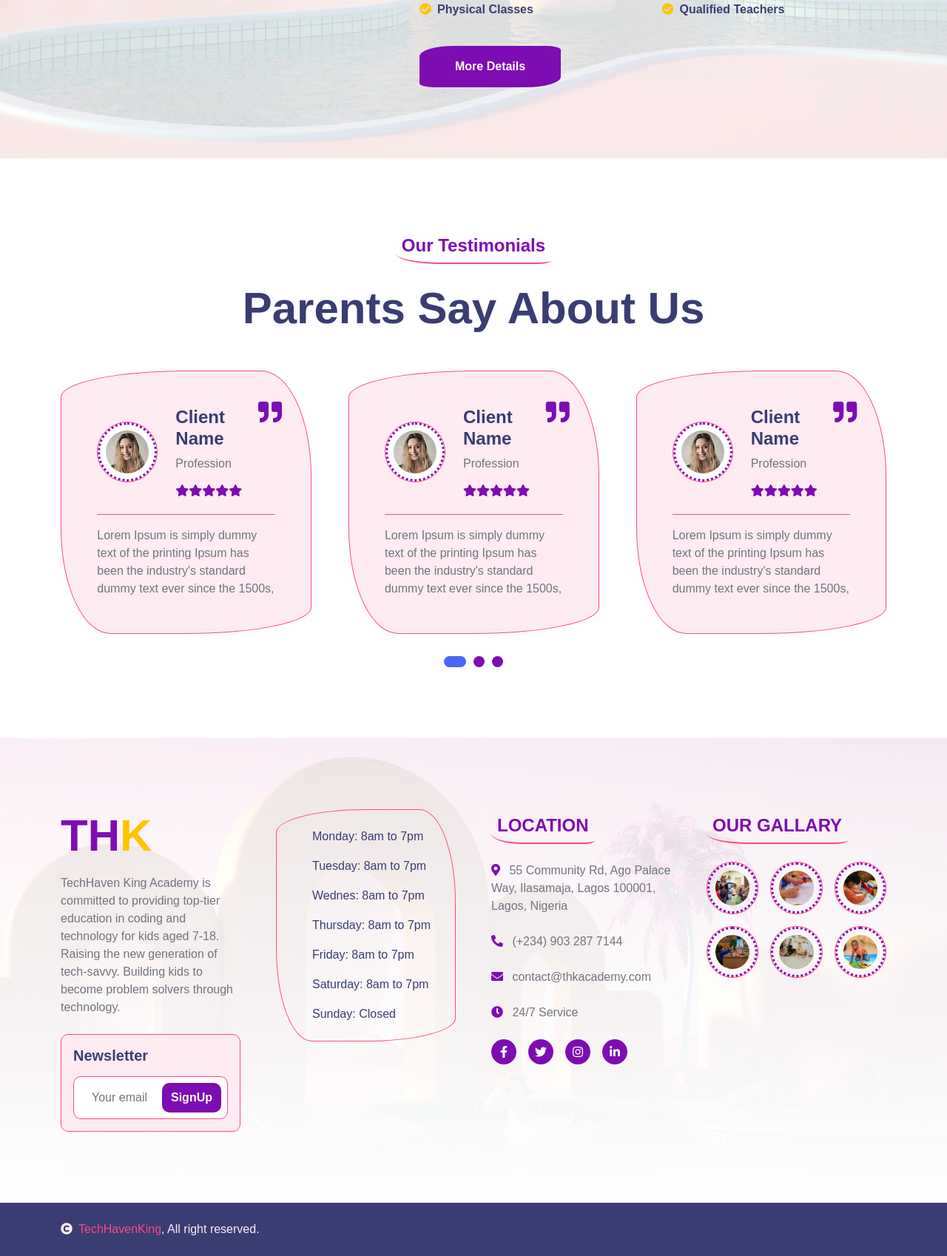
After one commit to Phillipemore278/techhavenking, a Django app: page /about/ in a window 1280 px wide. The commit adds this page. Shown: the part 1121-2819 px from the top of the page at 74% size. Run offline with Django 5.2, Linux system fonts and the light colour scheme; some libraries are stand-ins or nearby versions.

```diff
--- a/frontend/urls.py
+++ b/frontend/urls.py
@@ -5,4 +5,6 @@ from . import views
 app_name = 'frontend'
 urlpatterns = [
     path('', views.home, name='home'),
+    path('about/', views.about, name='about'),
+    path('contact/', views.contact, name='contact'),
 ]
--- a/frontend/views.py
+++ b/frontend/views.py
@@ -2,3 +2,9 @@ from django.shortcuts import render
 
 def home(request):
     return render(request, 'frontend/index.html')
+
+def about(request):
+    return render(request, 'frontend/about.html')
+
+def contact(request):
+    return render(request, 'frontend/contact.html')
--- a/static/frontend/assets/css/style.css
+++ b/static/frontend/assets/css/style.css
@@ -1,4 +1,5 @@
 :root {
+  /* --my-primary: #710193; */
   --my-primary: rgb(126, 12, 179);
   --my-secondary: rgb(255, 196, 0);
   --bs-primary: rgb(126, 12, 179) !important;
@@ -6,6 +7,9 @@
 
 .bg-primary {
   background-color: var(--my-primary) !important;
+}
+.bg-secondary {
+  background-color: var(--my-secondary) !important;
 }
 .text-primary {
   color: var(--my-primary) !important;
@@ -249,7 +253,7 @@ h6,
 .hero-header,
 .page-header {
   background: linear-gradient(rgba(0, 0, 0, 0.5), rgba(0, 0, 0, 0.05)),
-    url(/static/frontend/assets/img/hero3.jpg);
+    url(/static/frontend/assets/img/hero5.jpg);
   background-position: center center;
   background-repeat: no-repeat;
   background-size: cover;
--- /dev/null
+++ b/templates/frontend/about.html
@@ -0,0 +1,166 @@
+{% extends './base.html' %}
+{% load static %}
+
+{% block content %}
+
+<!-- Page Header Start -->
+<div class="container-fluid page-header py-5 wow fadeIn" data-wow-delay="0.1s">
+    <div class="container text-center py-5">
+        <h1 class="display-2 text-white mb-4">About Us</h1>
+        <nav aria-label="breadcrumb">
+            <ol class="breadcrumb justify-content-center mb-0">
+                <li class="breadcrumb-item"><a href="#">Home</a></li>
+                <li class="breadcrumb-item"><a href="#">Pages</a></li>
+                <li class="breadcrumb-item text-white" aria-current="page">About Us</li>
+            </ol>
+        </nav>
+    </div>
+</div>
+<!-- Page Header End -->
+
+
+<!-- About Start -->
+<div class="container-fluid py-5 about bg-light">
+    <div class="container py-5">
+        <div class="row g-5 align-items-center">
+            <div class="col-lg-5 wow fadeIn" data-wow-delay="0.1s">
+                <div class="video border">
+                    <button type="button" class="btn btn-play" data-bs-toggle="modal" data-src="https://www.youtube.com/embed/DWRcNpR6Kdc" data-bs-target="#videoModal">
+                        <span></span>
+                    </button>
+                </div>
+            </div>
+            <div class="col-lg-7 wow fadeIn" data-wow-delay="0.3s">
+                <h4 class="text-primary mb-4 border-bottom border-primary border-2 d-inline-block p-2 title-border-radius">About Us</h4>
+                <h1 class="text-dark mb-4 display-5">Building kids to become problem solvers through technology.</h1>
+                <p class="text-dark mb-4">TechHaven King Academy is committed to providing top-tier education in coding and technology for kids aged 7-18. Raising the new generation of tech-savvy. Building kids to become problem solvers through technology. Catching them young and nurturing them to greatness through different ICT training and programming.
+                </p>
+                <p>Founded by a seasoned CyberSecurity specialist and cloud engineer, our mission is to make technology education accessible to the next generation of innovators.</p>
+                <div class="row mb-4">
+                    <div class="col-lg-6">
+                        <h6 class="mb-3"><i class="fas fa-check-circle me-2"></i>We offer the best</h6>
+                        <h6 class="mb-3"><i class="fas fa-check-circle me-2 text-primary"></i>Online Classes</h6>
+                        <h6 class="mb-3"><i class="fas fa-check-circle me-2 text-secondary"></i>Physical Classes</h6>
+                    </div>
+                    <div class="col-lg-6">
+                        <h6 class="mb-3"><i class="fas fa-check-circle me-2"></i>Highly Recommended</h6>
+                        <h6 class="mb-3"><i class="fas fa-check-circle me-2 text-primary"></i>Friendly Environment</h6>
+                        <h6><i class="fas fa-check-circle me-2 text-secondary"></i>Qualified Teachers</h6>
+                    </div>
+                </div>
+                <a href="" class="btn btn-primary px-5 py-3 btn-border-radius">More Details</a>
+            </div>
+        </div>
+    </div>
+</div>
+<!-- Modal Video -->
+<div class="modal fade" id="videoModal" tabindex="-1" aria-labelledby="exampleModalLabel" aria-hidden="true">
+    <div class="modal-dialog">
+        <div class="modal-content rounded-0">
+            <div class="modal-header">
+                <h5 class="modal-title" id="exampleModalLabel">Youtube Video</h5>
+                <button type="button" class="btn-close" data-bs-dismiss="modal" aria-label="Close"></button>
+            </div>
+            <div class="modal-body">
+                <!-- 16:9 aspect ratio -->
+                <div class="ratio ratio-16x9">
+                    <iframe class="embed-responsive-item" src="" id="video" allowfullscreen="" allowscriptaccess="always" allow="autoplay"></iframe>
+                </div>
+            </div>
+        </div>
+    </div>
+</div>
+<!-- About End -->
+
+
+
+
+
+<!-- Testimonial Start -->
+<div class="container-fluid testimonial py-5">
+    <div class="container py-5">
+        <div class="mx-auto text-center wow fadeIn" data-wow-delay="0.1s" style="max-width: 700px;">
+            <h4 class="text-primary mb-4 border-bottom border-primary border-2 d-inline-block p-2 title-border-radius">Our Testimonials</h4>
+            <h2 class="mb-5 display-3">Parents Say About Us</h2>
+        </div>
+        <div class="owl-carousel testimonial-carousel wow fadeIn" data-wow-delay="0.3s">
+            <div class="testimonial-item img-border-radius bg-light border border-primary p-4">
+                <div class="p-4 position-relative">
+                    <i class="fa fa-quote-right fa-2x text-primary position-absolute" style="top: 15px; right: 15px;"></i>
+                    <div class="d-flex align-items-center">
+                        <div class="border border-primary bg-white rounded-circle">
+                            <img src="{% static 'frontend/assets/img/testimonial-2.jpg' %}" class="rounded-circle p-2" style="width: 80px; height: 80px; border-style: dotted; border-color: var(--bs-primary);" alt="">
+                        </div>
+                        <div class="ms-4">
+                            <h4 class="text-dark">Client Name</h4>
+                            <p class="m-0 pb-3">Profession</p>
+                            <div class="d-flex pe-5">
+                                <i class="fas fa-star text-primary"></i>
+                                <i class="fas fa-star text-primary"></i>
+                                <i class="fas fa-star text-primary"></i>
+                                <i class="fas fa-star text-primary"></i>
+                                <i class="fas fa-star text-primary"></i>
+                            </div>
+                        </div>
+                    </div>
+                    <div class="border-top border-primary mt-4 pt-3">
+                        <p class="mb-0">Lorem Ipsum is simply dummy text of the printing Ipsum has been the industry's standard dummy text ever since the 1500s,
+                        </p>
+                    </div>
+                </div>
+            </div>
+            <div class="testimonial-item img-border-radius bg-light border border-primary p-4">
+                <div class="p-4 position-relative">
+                    <i class="fa fa-quote-right fa-2x text-primary position-absolute" style="top: 15px; right: 15px;"></i>
+                    <div class="d-flex align-items-center">
+                        <div class="border border-primary bg-white rounded-circle">
+                            <img src="{% static 'frontend/assets/img/testimonial-2.jpg' %}" class="rounded-circle p-2" style="width: 80px; height: 80px; border-style: dotted; border-color: var(--bs-primary);" alt="">
+                        </div>
+                        <div class="ms-4">
+                            <h4 class="text-dark">Client Name</h4>
+                            <p class="m-0 pb-3">Profession</p>
+                            <div class="d-flex pe-5">
+                                <i class="fas fa-star text-primary"></i>
+                                <i class="fas fa-star text-primary"></i>
+                                <i class="fas fa-star text-primary"></i>
+                                <i class="fas fa-star text-primary"></i>
+                                <i class="fas fa-star text-primary"></i>
+                            </div>
+                        </div>
+                    </div>
+                    <div class="border-top border-primary mt-4 pt-3">
+                        <p class="mb-0">Lorem Ipsum is simply dummy text of the printing Ipsum has been the industry's standard dummy text ever since the 1500s,
+                        </p>
+                    </div>
+                </div>
+            </div>
+            <div class="testimonial-item img-border-radius bg-light border border-primary p-4">
+                <div class="p-4 position-relative">
+                    <i class="fa fa-quote-right fa-2x text-primary position-absolute" style="top: 15px; right: 15px;"></i>
+                    <div class="d-flex align-items-center">
+                        <div class="border border-primary bg-white rounded-circle">
+                            <img src="{% static 'frontend/assets/img/testimonial-2.jpg' %}" class="rounded-circle p-2" style="width: 80px; height: 80px; border-style: dotted; border-color: var(--bs-primary);" alt="">
+                        </div>
+                        <div class="ms-4">
+                            <h4 class="text-dark">Client Name</h4>
+                            <p class="m-0 pb-3">Profession</p>
+                            <div class="d-flex pe-5">
+                                <i class="fas fa-star text-primary"></i>
+                                <i class="fas fa-star text-primary"></i>
+                                <i class="fas fa-star text-primary"></i>
+                                <i class="fas fa-star text-primary"></i>
+                                <i class="fas fa-star text-primary"></i>
+                            </div>
+                        </div>
+                    </div>
+                    <div class="border-top border-primary mt-4 pt-3">
+                        <p class="mb-0">Lorem Ipsum is simply dummy text of the printing Ipsum has been the industry's standard dummy text ever since the 1500s,
+                        </p>
+                    </div>
+                </div>
+            </div>
+        </div>
+    </div>
+</div>
+<!-- Testimonial End -->
+{% endblock %}
--- a/templates/frontend/footer.html
+++ b/templates/frontend/footer.html
@@ -33,9 +33,9 @@
                 <div class="footer-item">
                     <h4 class="text-primary mb-4 border-bottom border-primary border-2 d-inline-block p-2 title-border-radius">LOCATION</h4>
                     <div class="d-flex flex-column align-items-start">
-                        <a href="" class="text-body mb-4"><i class="fa fa-map-marker-alt text-primary me-2"></i> 104 North tower New York, USA</a>
-                        <a href="" class="text-start rounded-0 text-body mb-4"><i class="fa fa-phone-alt text-primary me-2"></i> (+012) 3456 7890 123</a>
-                        <a href="" class="text-start rounded-0 text-body mb-4"><i class="fas fa-envelope text-primary me-2"></i> contact@techhavenking.com</a>
+                        <a href="" class="text-body mb-4"><i class="fa fa-map-marker-alt text-primary me-2"></i> 55 Community Rd, Ago Palace Way, Ilasamaja, Lagos 100001, Lagos, Nigeria</a>
+                        <a href="" class="text-start rounded-0 text-body mb-4"><i class="fa fa-phone-alt text-primary me-2"></i> (+234) 903 287 7144</a>
+                        <a href="" class="text-start rounded-0 text-body mb-4"><i class="fas fa-envelope text-primary me-2"></i> contact@thkacademy.com</a>
                         <a href="" class="text-start rounded-0 text-body mb-4"><i class="fa fa-clock text-primary me-2"></i> 24/7 Service</a>
                         <div class="footer-icon d-flex">
                             <a class="btn btn-primary btn-sm-square me-3 rounded-circle text-white" href="https://web.facebook.com/THK.official?_rdc=1&_rdr#"><i class="fab fa-facebook-f"></i></a>
--- a/templates/frontend/index.html
+++ b/templates/frontend/index.html
@@ -11,7 +11,7 @@
                 <h1 class="mb-3 text-primary">Welcome to
                     TechHaven King Academy
                 </h1>
-                <h2 class="mb-5 display-1 text-white">Where We Empower the Next Generation of Tech Leaders.
+                <h2 class="mb-5 display-1 text-white">Where We Empower The Next Generation Of Tech Leaders.
                 </h2>
                 <a href="" class="btn btn-primary px-4 py-3 px-md-5  me-4 btn-border-radius">Get Started</a>
                 <a href="" class="btn btn-primary px-4 py-3 px-md-5 btn-border-radius">Learn More</a>
--- a/templates/frontend/navbar.html
+++ b/templates/frontend/navbar.html
@@ -4,7 +4,7 @@
     <div class="container topbar bg-primary d-none d-lg-block py-2" style="border-radius: 0 40px">
         <div class="d-flex justify-content-between">
             <div class="top-info ps-2">
-                <small class="me-3"><i class="fas fa-map-marker-alt me-2 text-secondary"></i> <a href="#" class="text-white">123 Street, New York</a></small>
+                <small class="me-3"><i class="fas fa-map-marker-alt me-2 text-secondary"></i> <a href="#" class="text-white">55 Community Rd, Ago Palace Way, Ilasamaja, Lagos 100001, Lagos</a></small>
                 <small class="me-3"><i class="fas fa-envelope me-2 text-secondary"></i><a href="#" class="text-white">contact@techhavenking.com</a></small>
             </div>
             <div class="top-link pe-2">
@@ -26,21 +26,11 @@
             </button>
             <div class="collapse navbar-collapse" id="navbarCollapse">
                 <div class="navbar-nav mx-auto">
-                    <a href="index.html" class="nav-item nav-link active">Home</a>
-                    <a href="about.html" class="nav-item nav-link">About</a>
-                    <a href="service.html" class="nav-item nav-link">Services</a>
-                    <a href="program.html" class="nav-item nav-link">Programs</a>
-                    <a href="event.html" class="nav-item nav-link">Events</a>
-                    <div class="nav-item dropdown">
-                        <a href="#" class="nav-link dropdown-toggle" data-bs-toggle="dropdown">Pages</a>
-                        <div class="dropdown-menu m-0 bg-secondary rounded-0">
-                            <a href="blog.html" class="dropdown-item">Our Blog</a>
-                            <a href="team.html" class="dropdown-item">Our Team</a>
-                            <a href="testimonial.html" class="dropdown-item">Testimonial</a>
-                            <a href="404.html" class="dropdown-item">404 Page</a>
-                        </div>
-                    </div>
-                    <a href="contact.html" class="nav-item nav-link">Contact</a>
+                    <a href="{% url 'frontend:home' %}" class="nav-item nav-link active">Home</a>
+                    <a href="{% url 'frontend:about' %}" class="nav-item nav-link">About</a>
+                    <a href="/" class="nav-item nav-link">Services</a>
+
+                    <a href="{% url 'frontend:contact' %}" class="nav-item nav-link">Contact</a>
                 </div>
                 <div class="d-flex me-4">
                     <div id="phone-tada" class="d-flex align-items-center justify-content-center">
@@ -53,7 +43,7 @@
                     </div>
                     <div class="d-flex flex-column pe-3 border-end border-primary">
                         <span class="text-primary">Have any questions?</span>
-                        <a href="#"><span class="text-secondary">Free: + 0123 456 7890</span></a>
+                        <a href="+2349032877144"><span class="text-secondary">Free:  (+234) 903 287 7144</span></a>
                     </div>
                 </div>
                 <button class="btn-search btn btn-primary btn-md-square rounded-circle" data-bs-toggle="modal" data-bs-target="#searchModal"><i class="fas fa-search text-white"></i></button>
```
Also changed, not shown: templates/frontend/contact.html (added, +81 -0 lines).
